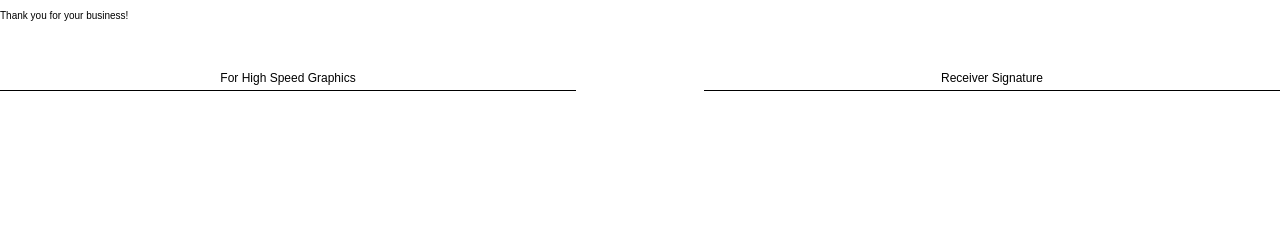
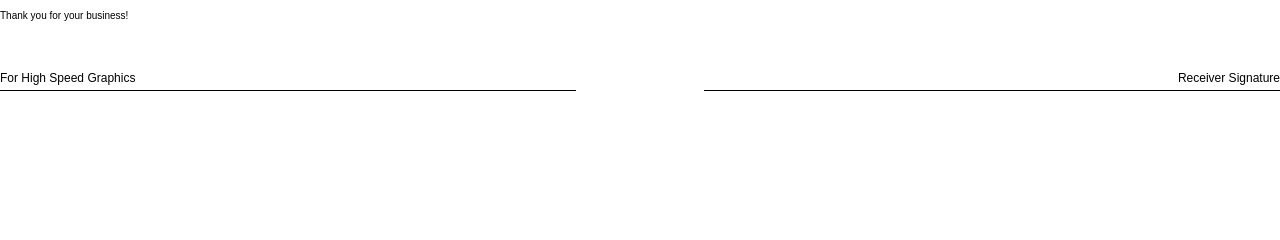
Before and after one commit to skhleejal/invoicemgmt, a Django app: template invoicemgmt/templates/invoicemgmt/invoice_pdf.html in a window 1280 px wide. Shown: the part 480-720 px from the top of the page. Run offline with Django 4.2, Linux system fonts and the light colour scheme; the template is opened without the code that fills it, so the values that code supplies are empty.

Commit message:
pdf alignment letterhead5cmr

```diff
--- a/invoicemgmt/templates/invoicemgmt/invoice_pdf.html
+++ b/invoicemgmt/templates/invoicemgmt/invoice_pdf.html
@@ -5,21 +5,18 @@
     <meta charset="UTF-8">
     <title>Invoice PDF</title>
     <style>
-        /* 1. Define the top margin for the entire page when printing/PDFing */
         @page {
-            margin-top: 5cm; /* Pushes the entire document content down by 5 cm */
+            margin-top: 5cm;
             margin-left: 1cm;
             margin-right: 1cm;
             margin-bottom: 1cm;
         }
 
-        /* 2. Remove any conflicting margin from the body element */
         body {
             font-family: Arial, sans-serif;
             font-size: 12px;
-            margin: 0; /* Ensures body starts at the edge of the @page margin */
+            margin: 0;
             padding: 0;
-            /* **Crucially, the margin-top is now handled by @page, not the body.** */
         }
 
         .header {
@@ -73,7 +70,14 @@
 
         .signature-box {
             width: 45%; /* Ensures both boxes take up equal space */
-            text-align: center;
+        }
+
+        .signature-sender {
+            text-align: left; /* Aligns "For High Speed Graphics" to the left */
+        }
+
+        .signature-receiver {
+            text-align: right; /* Aligns "Receiver Signature" to the right */
         }
 
         .signature-line {
@@ -170,12 +174,12 @@
     </div>
 
     <div class="signature-container">
-        <div class="signature-box">
+        <div class="signature-box signature-sender">
             For High Speed Graphics
             <div class="signature-line"></div>
         </div>
 
-        <div class="signature-box">
+        <div class="signature-box signature-receiver">
             Receiver Signature
             <div class="signature-line"></div>
         </div>
```
